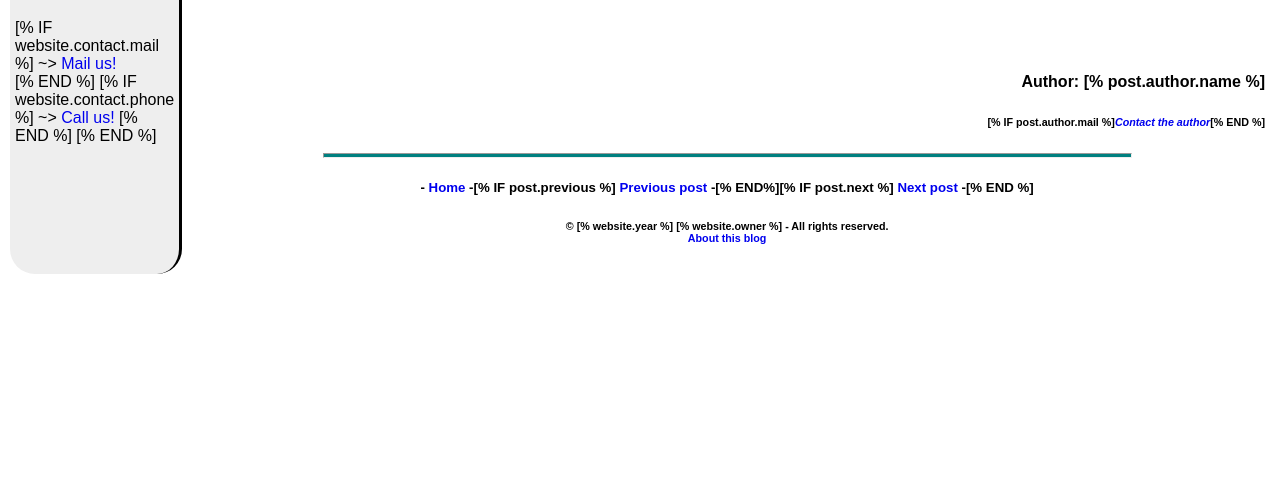
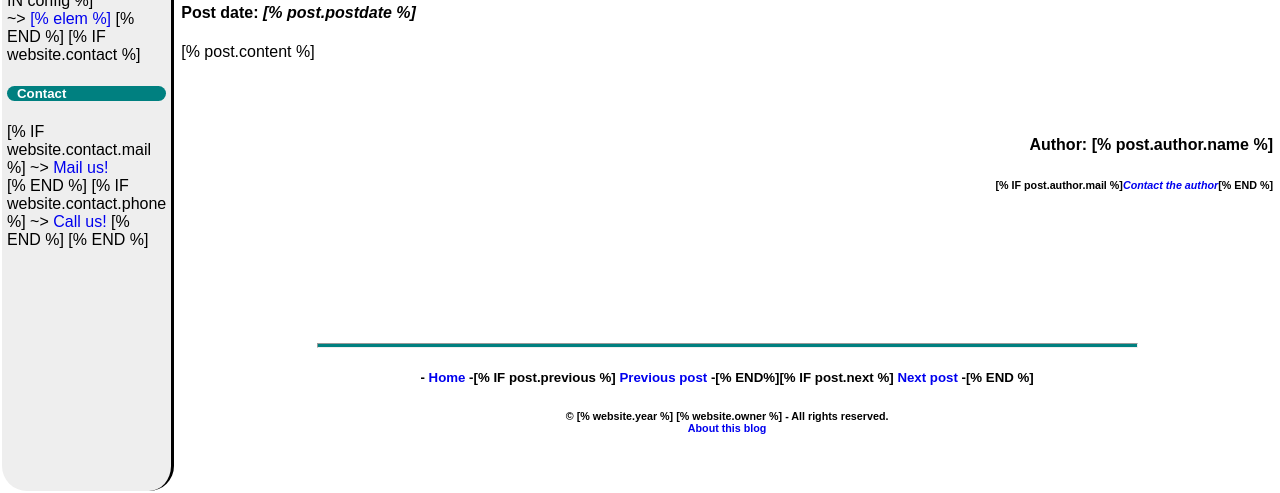
Before and after one commit to maurocen/little-html-blog, a plain HTML site: page admin/files/post.html in a window 1280 px wide. Shown: the part 307-800 px from the top of the page. Drawn offline with Linux system fonts and the light colour scheme; files that its build step writes are made by us from their sources.

Commit message:
Added some styling for the blog to have some constant dimensions

```diff
--- a/admin/config/style.css
+++ b/admin/config/style.css
@@ -1,3 +1,8 @@
+body {
+  height: 100%; margin: 0;
+  overflow: hidden;
+}
+table {height: 100%}
 h1 {
   color:white;
   font-family:verdana;
@@ -19,23 +24,6 @@ hr {
   background-color: teal;
   height: 3px;
 }
-#sidebar {
-	border-left-width: 0px;
-	border-style: solid;
-	border-top-width: 0px;
-	border-bottom-width: 0px;
-	border-right-width: 3px;
-  background-color: #eeeeee;
-  border-radius: 25px;
-}
-#sidebar-element {
-	text-align: left;
-  text-decoration: none;
-  color: white;
-  border-radius: 25px;
-  background-color: teal;
-  text-indent: 10px;
-}
 a.menu:visited {
   color: black;
 }
@@ -48,3 +36,35 @@ a.menu:hover {
 h6.motto:hover {
   letter-spacing: 2px;
 }
+#sidebar {
+	border-left-width: 0px;
+	border-style: solid;
+	border-top-width: 0px;
+	border-bottom-width: 0px;
+	border-right-width: 3px;
+  background-color: #eeeeee;
+  border-radius: 25px;
+  height: 100%;
+}
+#sidebar-element {
+	text-align: left;
+  text-decoration: none;
+  color: white;
+  border-radius: 25px;
+  background-color: teal;
+  text-indent: 10px;
+}
+#header {
+  height:15%;
+}
+#content {
+  height:50%;
+  overflow: auto;
+}
+#author  {
+  height:10%;
+  overflow: hidden;
+}
+#footer {
+  height:10%;
+}
```
